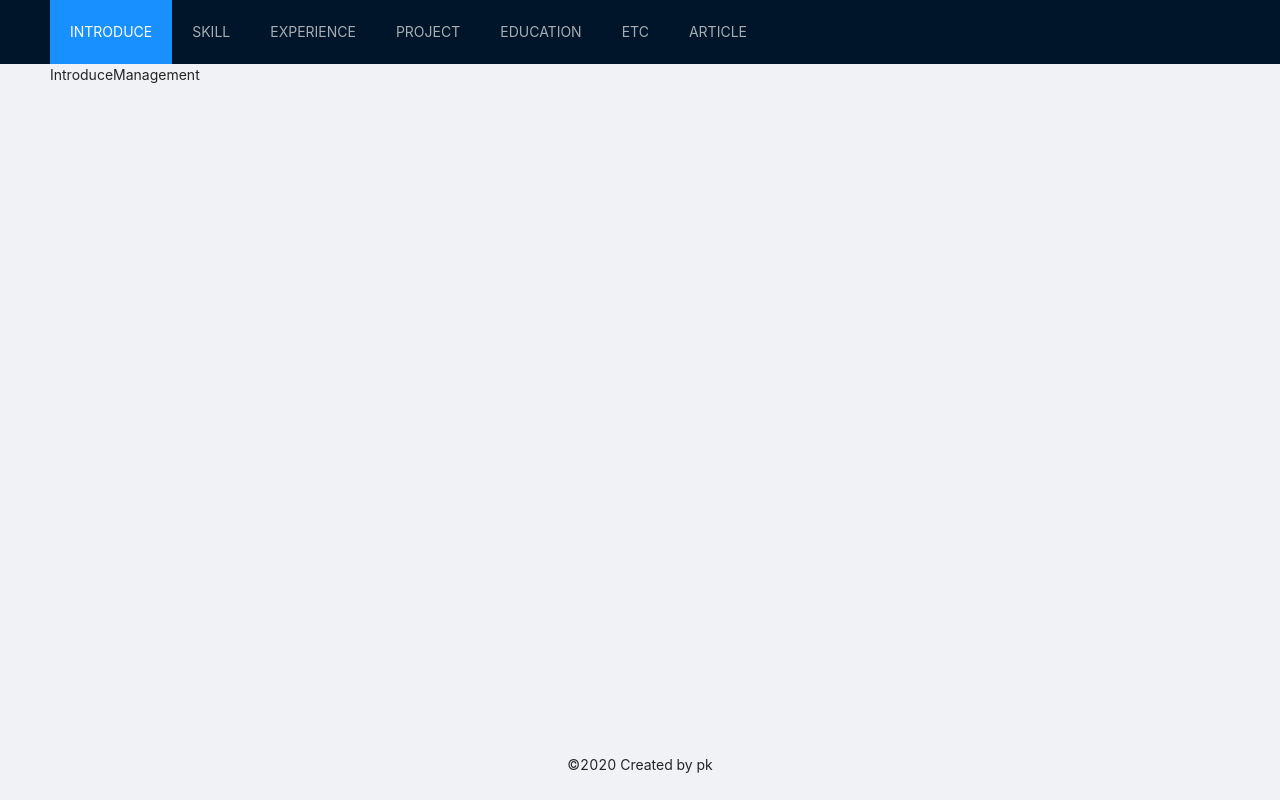
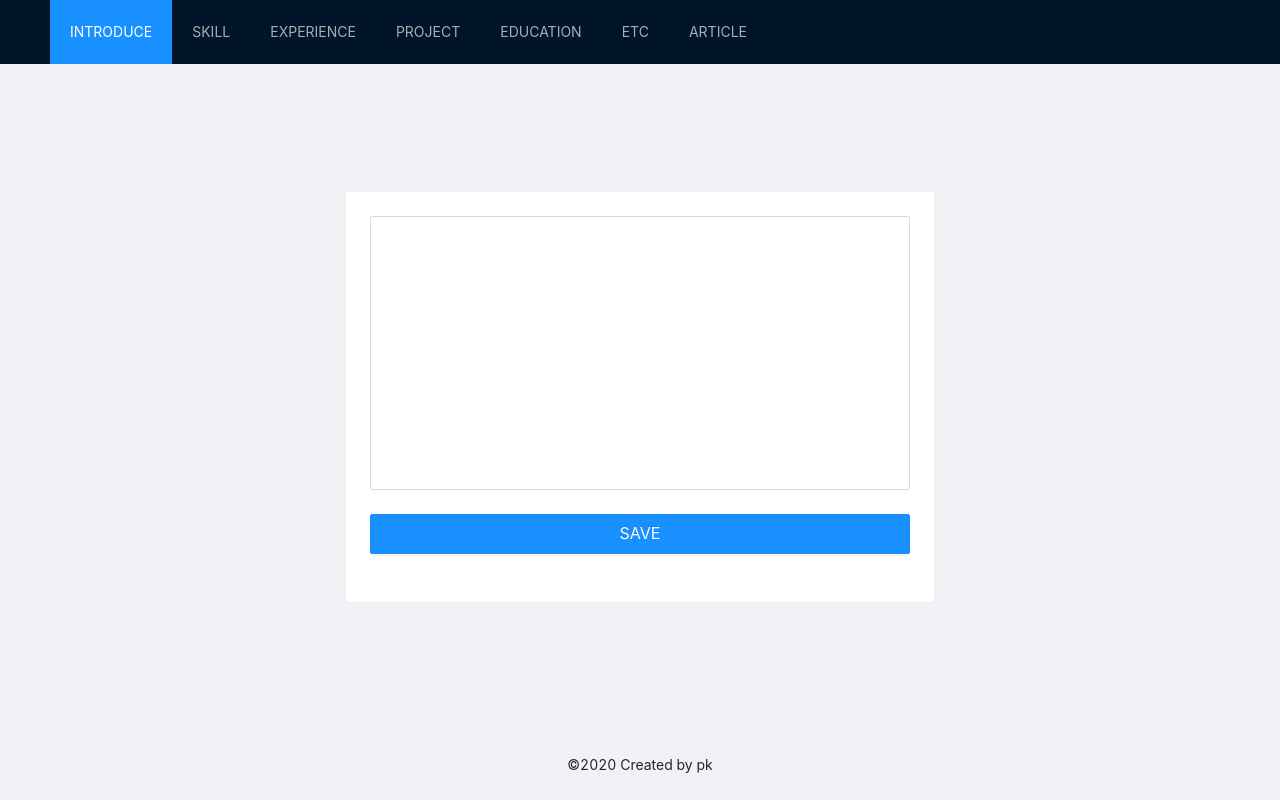
Before and after one commit to parkoon/resume-kit, a Next.js app: page /admin/introduce in a window 1280 px wide. Built offline with nearby package versions, Linux system fonts and the light colour scheme.

Commit message:
feat: init introduce page

```diff
--- a/pages/admin/introduce.tsx
+++ b/pages/admin/introduce.tsx
@@ -1,7 +1,32 @@
 import AdminLayout from '@Admin/components/AdminLayout'
+import { Card, Button, Form } from 'antd'
+import TextArea from 'antd/lib/input/TextArea'
 
 function IntroduceManagement() {
-  return <AdminLayout>IntroduceManagement</AdminLayout>
+  const onFinish = (values: any) => {
+    console.log('Success:', values)
+  }
+
+  return (
+    <AdminLayout>
+      <Card style={{ width: '50%' }}>
+        <Form initialValues={{ remember: true }} onFinish={onFinish}>
+          <Form.Item
+            name="introduce"
+            rules={[{ required: true, message: 'Please input your introduce!' }]}
+          >
+            <TextArea rows={12} />
+          </Form.Item>
+
+          <Form.Item>
+            <Button type="primary" htmlType="submit" block size="large">
+              SAVE
+            </Button>
+          </Form.Item>
+        </Form>
+      </Card>
+    </AdminLayout>
+  )
 }
 
 export default IntroduceManagement
--- a/src/admin/components/AdminLayout/index.tsx
+++ b/src/admin/components/AdminLayout/index.tsx
@@ -25,8 +25,16 @@ function AdminLayout({ children }: AdminLayoutProps) {
           ))}
         </Menu>
       </Header>
-      <Content style={{ padding: '0 50px' }}>
-        <div className="site-layout-content">{children}</div>
+      <Content
+        style={{
+          padding: '0 50px',
+          display: 'flex',
+          justifyContent: 'center',
+          alignItems: 'center',
+          width: '100%',
+        }}
+      >
+        {children}
       </Content>
       <Footer style={{ textAlign: 'center' }}>©{moment().format('YYYY')} Created by pk</Footer>
     </Layout>
--- a/tslint.json
+++ b/tslint.json
@@ -11,6 +11,7 @@
     "no-implicit-dependencies": false,
     "align": false,
     "no-submodule-imports": false,
+    "no-object-literal-type-assertion": false,
     "function-name": [
       true,
       {
```
